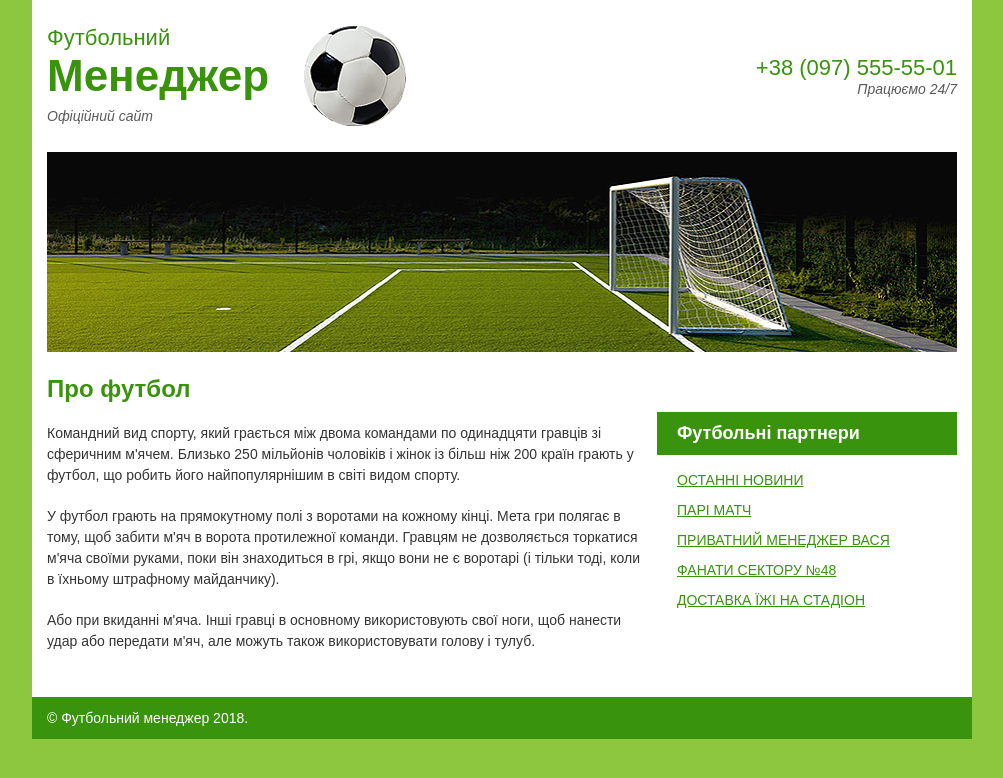
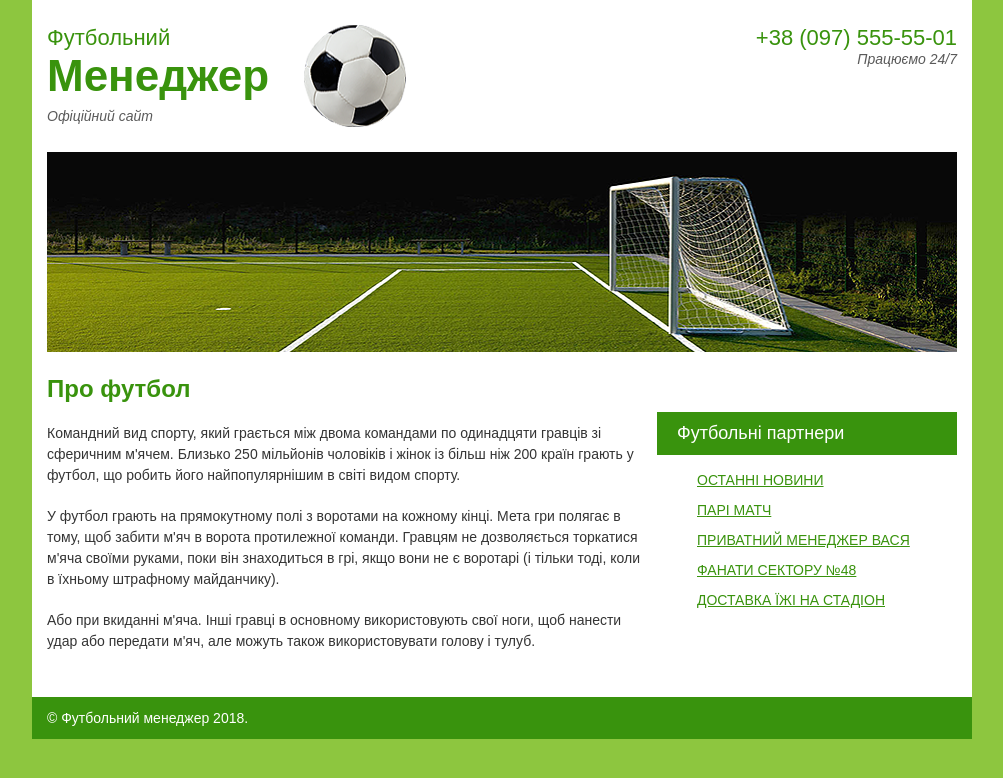
Before and after one commit to Matvii-Bachmaga/Football_Adaptive, a plain HTML site: page index.html in a window 1280 px wide. Shown: the whole page, without its empty margins (138-1141 px from the left). Drawn offline with Linux system fonts and the light colour scheme.

Commit message:
My changes

```diff
--- a/css/style.css
+++ b/css/style.css
@@ -26,8 +26,6 @@ body {
 
 .flex {
     display: flex;
-    justify-content: center;
-    align-items: center;
     flex-wrap: wrap;
 }
 
@@ -98,8 +96,11 @@ main {
     margin: 20px 0;
 }
 
+.info {
+    max-width: 595px;
+}
+
 .info p {
-    max-width: 595px;
     margin-bottom: 20px;
     line-height: 21px;
     color: #343434;
@@ -115,7 +116,7 @@ main {
     padding-left: 5px;
 }
 
-.nav h2 {
+.nav p {
     display: inline-block;
     font-size: 18px;
     line-height: 7px;
@@ -138,9 +139,7 @@ main {
 
 .nav a:hover {
     text-decoration: none;
-    padding: 0 40px;
-    color: #fff;
-    background-color: #343434;
+    color: black;
 }
 
 footer {
--- a/index.html
+++ b/index.html
@@ -51,7 +51,7 @@
                 <nav class="nav">
                     <ul>
                         <li>
-                            <h2>Футбольні партнери</h2>
+                            <p>Футбольні партнери</p>
                         </li>
                         <li><a href="#">останні новини</a></li>
                         <li><a href="#">Парі матч</a></li>
```
